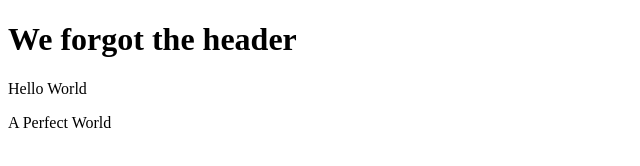
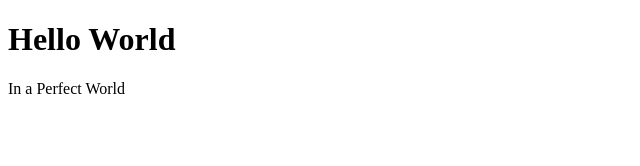
Before and after one commit to lonecopy1/coding, a plain HTML site: page index.html in a window 1280 px wide. Shown: the whole page, without its empty margins (0-640 px from the left). Drawn offline with Linux system fonts and the light colour scheme.

Commit message:
Proper header and text

```diff
--- a/index.html
+++ b/index.html
@@ -4,8 +4,7 @@
         <meta charset="UTF-8">
     </head>
     <body>
-        <h1>We forgot the header</h1>
-        <p>Hello World</p>
-        <p>A Perfect World</p>
+        <h1>Hello World</h1>
+        <p>In a Perfect World</p>
     </body>
 </html>
```
